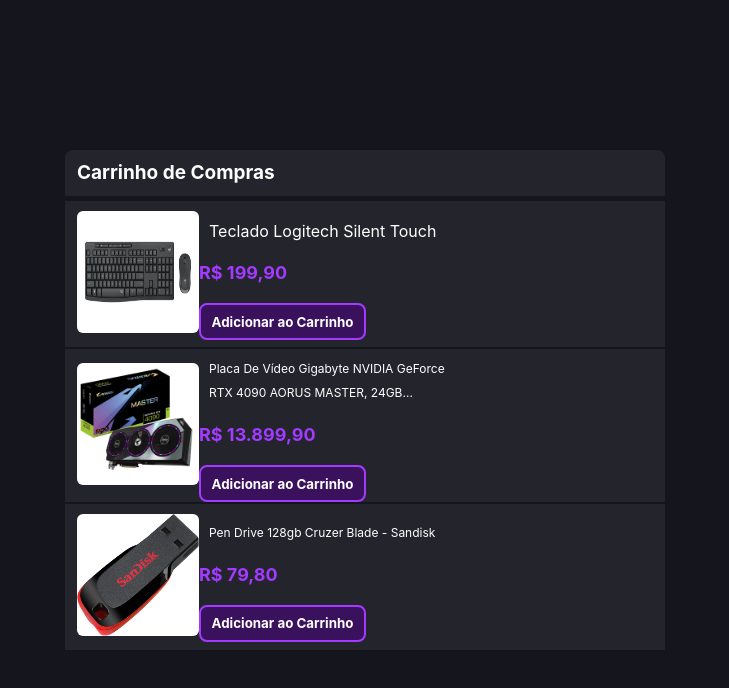
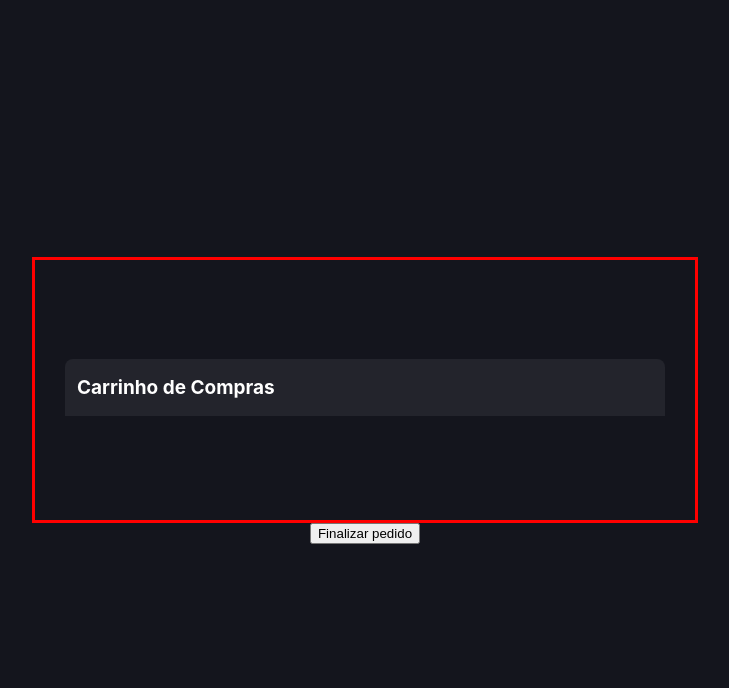
Before and after one commit to costtha/lojavirtual, a Vue app in the folder lojavirtual/: page /carrinho in a window 1280 px wide. Shown: the top 688 px of the page, without its empty margins (275-1004 px from the left). Built offline with nearby package versions, Linux system fonts and the light colour scheme.

Commit message:
Melhoria dos componentes

```diff
--- a/lojavirtual/package.json
+++ b/lojavirtual/package.json
@@ -9,7 +9,8 @@
   },
   "dependencies": {
     "core-js": "^3.8.3",
-    "vue": "^3.2.13"
+    "vue": "^3.2.13",
+    "vue-router": "^4.4.5"
   },
   "devDependencies": {
     "@babel/core": "^7.12.16",
--- a/lojavirtual/src/App.vue
+++ b/lojavirtual/src/components/App.vue
@@ -1,16 +1,19 @@
 <template>
-  <PaginaPrincipal />
+  <router-view />
 </template>
 
 <script>
-import PaginaPrincipal from './components/PaginaPrincipal.vue';
+import { defineComponent } from 'vue';
+import router from '../router'; // Certifique-se de importar o roteador
 
-export default {
+export default defineComponent({
   name: 'App',
-  components: {
-    PaginaPrincipal
-  }
-}
+  setup() {
+    return {
+      router,
+    };
+  },
+});
 </script>
 
 <style>
--- /dev/null
+++ b/lojavirtual/src/components/CarrinhoCompras.vue
@@ -0,0 +1,67 @@
+<template>
+  <div class="layout">
+    <div class="contene">
+      <div class="retangulo1">
+        <h1 class="titulo">Carrinho de Compras</h1>
+      </div>
+    </div>
+    <div class="down">
+      <button class="bott">Finalizar pedido</button>
+
+    </div>
+  </div>
+</template>
+
+<script>
+export default {
+  name: 'CarrinhoCompras',
+};
+</script>
+
+<style scoped>
+.layout {
+  width: 100%;
+  height: 100vh;
+  background-color: #14151D;
+  display: flex;
+  flex-direction: column;
+  justify-content: center;
+  align-items: center;
+}
+
+.contene {
+  border: 3px solid red;
+  display: flex;
+  flex-direction: column;
+  align-items: center;
+  justify-content: center;
+  padding: 30px;
+  min-height: 200px;
+  max-height: 500px;
+  width: 600px;
+}
+
+.retangulo1 {
+  width: 100%; /* Use 100% para torná-lo responsivo */
+  height: 57px;
+  border-radius: 8px 8px 0px 0px;
+  background-color: #23242C;
+  margin-bottom: 5px;
+  display: flex;
+  align-items: center;
+}
+
+.titulo {
+  color: white;
+  margin: 0;
+  padding-left: 2%;
+  font-family: 'Inter', sans-serif;
+  font-size: 19px;
+  font-weight: 700;
+}
+
+.down {
+  display: flex;
+  gap: 10px; /* Ajuste o espaçamento */
+}
+</style>
--- a/lojavirtual/src/components/PaginaPrincipal.vue
+++ b/lojavirtual/src/components/PaginaPrincipal.vue
@@ -11,13 +11,16 @@
             <img src="@/assets/teclado-logo.png" alt="Teclado" class="image1"/>
 
           </div>
-          <div class="retangulo22">
+                <div class="retangulo22">
 
             <h1 class="titulo2"> Teclado Logitech Silent Touch</h1>
-            <p class="price">R$ 199,90</p>
-            <button class="botao1"> Adicionar ao Carrinho</button>
+                <p class="price">R$ 199,90</p>
 
-          </div>
+               </div>
+
+               <div class="bot">
+                         <button class="botao1"> Adicionar ao Carrinho</button>
+                    </div>
         </div>
         <div class="retangulo3">
                 <div class="image-wrapper">
@@ -29,8 +32,12 @@
                  <h1 class="titulo3"> Placa De Vídeo Gigabyte NVIDIA GeForce <br>
                                     RTX 4090 AORUS MASTER, 24GB...</h1>
                  <p class="price">R$ 13.899,90</p>
-                 <button class="botao1"> Adicionar ao Carrinho</button>
+
             </div>
+
+                <div class="bot">
+                         <button class="botao1"> Adicionar ao Carrinho</button>
+                    </div>
 
 
         </div>
@@ -44,12 +51,22 @@
 
                     <h1 class="titulo4">Pen Drive 128gb Cruzer Blade - Sandisk </h1>
                     <p class="price">R$ 79,80</p>
-                    <button class="botao1"> Adicionar ao Carrinho</button>
+                </div>
 
-                </div>
+                <div class="bot">
+                         <button class="botao1"> Adicionar ao Carrinho</button>
+                    </div>
 
         </div>
       </div>
+        <div class="down">
+          <button class="bott"> Carregar mais produto </button>
+          <router-link to="/carrinho">
+                <button class="bott1">Ir para o Carrinho</button>
+          </router-link>
+        </div>
+
+
     </div>
   </template>
 
@@ -66,6 +83,7 @@
     background-color: #14151D;
     height: 100vh;
     display: flex;
+    flex-direction: column;
     justify-content: center;
     align-items: center;
   }
@@ -73,35 +91,35 @@
   .contene {
 
     display: flex;
-    flex-direction: column;     /* Alinha os elementos em coluna */
-    align-items: center;        /* Centraliza horizontalmente */
-    justify-content: center;    /* Centraliza verticalmente */
-    padding: 20px;             /* Espaço interno */
-    min-height: 200px;         /* Altura mínima do contêiner */
-    max-height: 500px;         /* Altura máxima do contêiner */
-    width: 600px;              /* Largura do contêiner */
+    flex-direction: column;
+    align-items: center;
+    justify-content: center;
+    padding: 30px;
+    min-height: 200px;
+    max-height: 500px;
+    width: 600px;
   }
 
   .retangulo1 {
-    width: 100%;
+    width: 645px;
     height: 57px;
     border-radius: 8px 8px 0px 0px;
     opacity: 1;
     background-color: #23242C;
-    margin-bottom: 5px; /* Espaço abaixo do retângulo */
-    display: flex;       /* Usando Flexbox para o título */
-    align-items: center; /* Centraliza o título verticalmente */
+    margin-bottom: 5px;
+    display: flex;
+    align-items: center;
   }
 
   .titulo {
     color: white;
-    margin: 0; /* Remove margem padrão do h1 */
+    margin: 0;
     padding-left: 2%;
-    font-family: 'Inter', sans-serif; /* Definindo a fonte como Inter */
-    font-size: 19px; /* Tamanho da fonte */
-    font-weight: 700; /* Peso da fonte */
-    line-height: 24px; /* Altura da linha */
-    text-align: left; /* Alinhamento do texto */
+    font-family: 'Inter', sans-serif;
+    font-size: 19px;
+    font-weight: 700;
+    line-height: 24px;
+    text-align: left;
   }
 
   .title {
@@ -113,36 +131,37 @@
   }
 
   .retangulo2 {
-    width: 100%;
+    width: 645px;
     height: 179px;
     background-color: #23242C;
-    margin-bottom: 2px; /* Espaço abaixo do retângulo */
+    margin-bottom: 2px;
     display: flex;
-    align-items: center; /* Alinhando verticalmente */
+    align-items: center;
   }
 
 
 
+
   .image-wrapper {
-    padding-left: 2%;           /* Espaçamento externo à esquerda */
+    padding-left: 2%;
 }
 
   .image1 {
     width: 122px;
     height: 122px;
-    background-color: white;    /* Fundo branco */
-    border-radius: 6px;         /* Arredondamento dos cantos */
+    background-color: white;
+    border-radius: 6px;
   }
 
   .titulo2 {
     color: white;
-    margin-left: 10px; /* Espaçamento à esquerda para separar da imagem */
-    padding: 0; /* Remove espaçamento superior e inferior */
-    font-family: 'Inter', sans-serif; /* Definindo a fonte como Inter */
-    font-size: 16px; /* Tamanho da fonte */
-    font-weight: 400; /* Peso da fonte */
-    line-height: 24px; /* Altura da linha */
-    text-align: left; /* Alinhamento do texto */
+    margin-left: 10px;
+    padding: 0;
+    font-family: 'Inter', sans-serif;
+    font-size: 16px;
+    font-weight: 400;
+    line-height: 24px;
+    text-align: left;
   }
 
 
@@ -150,8 +169,9 @@
     color: #A33AFF;
     font-family: 'inter', sans-serif;
     font-weight: bold;
-    font-size: 18px;
+    font-size: 20px;
     line-height: 24px;
+    margin-left: 3%;
   }
 
   .botao1 {
@@ -171,18 +191,15 @@
 
   }
 
-
-
-
   .retangulo3 {
-    width: 100%;
+    width: 645px;
     height: 179px;
     background-color: #23242C;
-    margin-bottom: 2px; /* Espaço abaixo do retângulo */
+    margin-bottom: 2px;
     display: flex;
     justify-content: flex-start;
     align-items: center;
-    position: relative; /* image1 seja posicionada corretamente */
+    position: relative;
   }
 
   .titulo3 {
@@ -190,42 +207,42 @@
     margin-left: 10px;
     padding: 0;
     font-family: 'Inter', sans-serif;
-    font-size: 12px;
+    font-size: 11px;
     font-weight: 400;
     line-height: 24px;
     text-align: left;
   }
 
   .image-wrapper {
-  padding-left: 2%;           /* Espaçamento externo à esquerda */
+  padding-left: 2%;
 }
 
   .image2 {
     width: 122px;
     height: 122px;
-    background-color: white;    /* Fundo branco */
-    border-radius: 6px;         /* Arredondamento dos cantos */
+    background-color: white;
+    border-radius: 6px;
   }
 
   .retangulo4 {
-    width: 100%;
+    width: 645px;
     height: 179px;
     background-color: #23242C;
     display: flex;
     justify-content: flex-start;
     align-items: center;
-    position: relative; /* image1 seja posicionada corretamente */
+    position: relative;
   }
 
   .image-wrapper {
-  padding-left: 2%;           /* Espaçamento externo à esquerda */
+  padding-left: 2%;
 }
 
   .image3 {
     width: 122px;
     height: 122px;
-    background-color: white;    /* Fundo branco */
-    border-radius: 6px;         /* Arredondamento dos cantos */
+    background-color: white;
+    border-radius: 6px;
   }
 
   .titulo4 {
@@ -238,4 +255,57 @@
     line-height: 24px;
     text-align: left;
   }
+
+   .retangulo22 {
+    border: 2px #39115c;
+    display: flex;
+    flex-direction: column;
+    margin-left: 2%;
+
+  }
+
+  .bot {
+
+    display: flex;
+    margin-left: 12%;
+  }
+
+  .down {
+
+    display: flex;
+    flex-direction: row;
+    gap: 10px;
+    justify-content: center;
+
+  }
+
+
+  .bott {
+    width: 237px;
+    height: 47px;
+    background-color: #39115c;
+    border: none;
+    color: white;
+    font-family: 'Inter', sans-serif;
+    font-weight: bold;
+    border-radius: 8px;
+    cursor: pointer;
+
+  }
+
+  .bott1 {
+
+    width: 237px;
+    height: 47px;
+    background: #39CC33;
+    border: none;
+    color: white;
+    font-family: 'Inter', sans-serif;
+    font-weight: bold;
+    border-radius: 8px;
+    cursor: pointer;
+
+  }
+
+
   </style>
--- a/lojavirtual/src/main.js
+++ b/lojavirtual/src/main.js
@@ -1,4 +1,7 @@
-import { createApp } from 'vue'
-import App from './App.vue'
+import { createApp } from 'vue';
+import App from './components/App.vue';
+import router from './router';
 
-createApp(App).mount('#app')
+createApp(App)
+  .use(router)
+  .mount('#app');
--- /dev/null
+++ b/lojavirtual/src/router/index.js
@@ -0,0 +1,23 @@
+import { createRouter, createWebHistory } from 'vue-router';
+import PaginaPrincipal from '../components/PaginaPrincipal.vue';
+import CarrinhoCompras from '../components/CarrinhoCompras.vue';
+
+const routes = [
+  {
+    path: '/',
+    name: 'Home',
+    component: PaginaPrincipal,
+  },
+  {
+    path: '/carrinho',
+    name: 'Carrinho',
+    component: CarrinhoCompras,
+  },
+];
+
+const router = createRouter({
+  history: createWebHistory(process.env.BASE_URL),
+  routes,
+});
+
+export default router;
```
Also changed, not shown: 1 other file (tests, documents, lock files or other folders).
